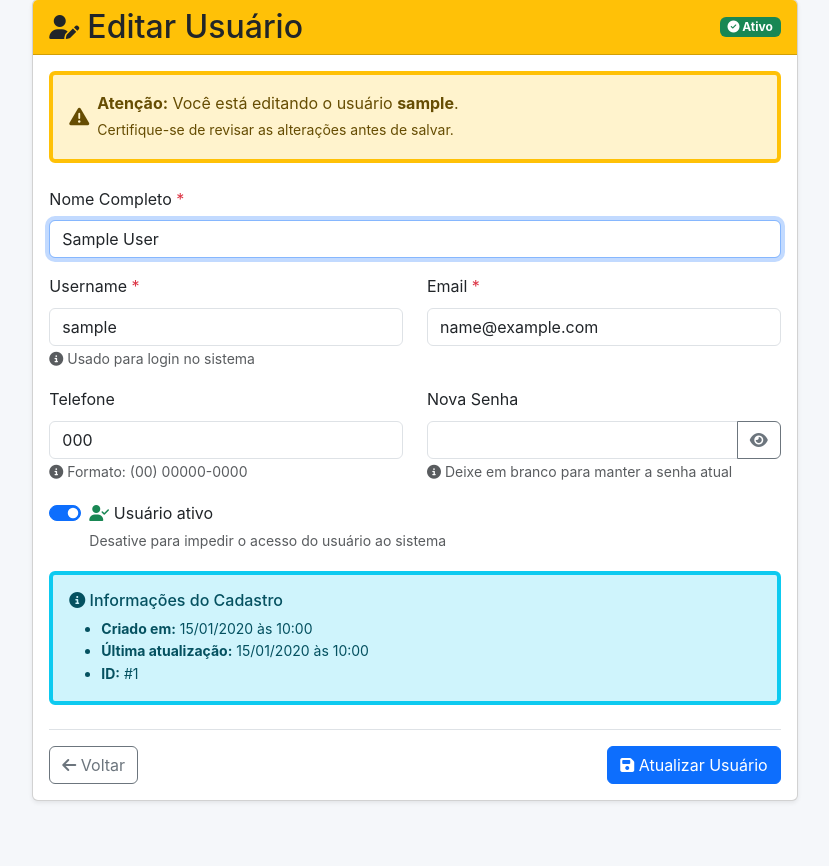
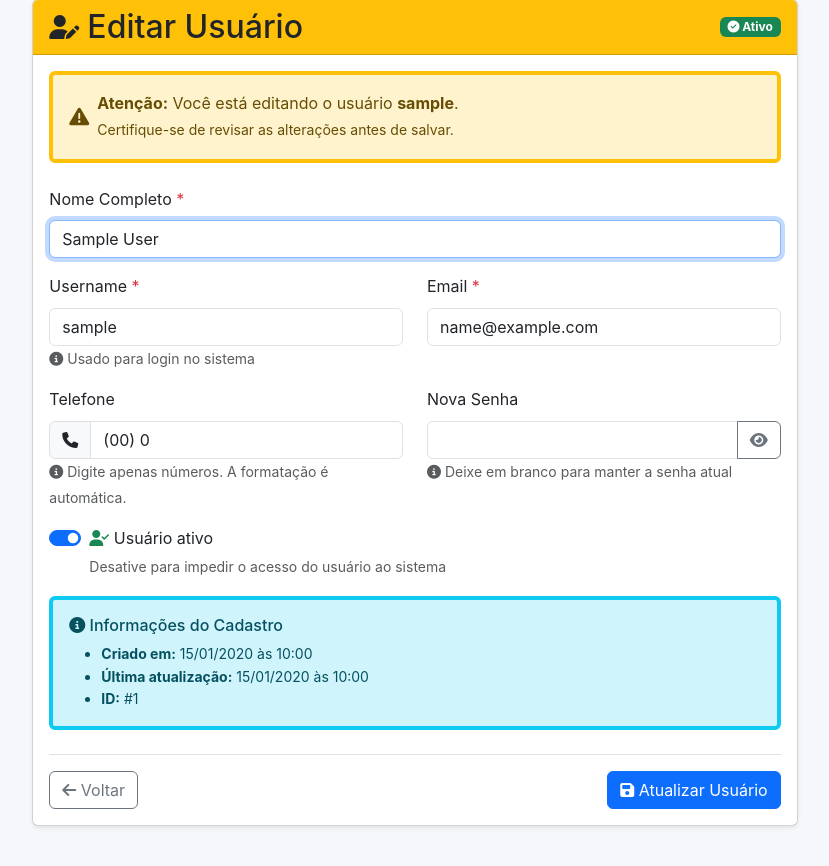
Before and after one commit to torneseumprogramador/desafio_ia_monolito, a Flask app: page /users/1/edit in a window 1280 px wide. Shown: the part 147-1013 px from the top of the page, without its empty margins (225-1054 px from the left). Run offline with Flask 3, Linux system fonts and the light colour scheme; tables that the repository leaves empty hold one stand-in row (values such as "Sample post").

Commit message:
feat: Adicionar máscara automática de telefone brasileiro
- Implementar formatação automática de telefone (00) 00000-0000
- Adicionar ícone de telefone no campo
- Validar apenas entrada de números
- Formatar automaticamente enquanto digita
- Suportar celular (9 dígitos) e fixo (8 dígitos)
- Aplicar máscara ao carregar valores existentes
- Limitar a 11 dígitos (DDD + número)
- Adicionar feedback visual com input-group

Formatos suportados:
- Celular: (00) 00000-0000
- Fixo: (00) 0000-0000

```diff
--- a/app/templates/users/_form.html
+++ b/app/templates/users/_form.html
@@ -57,16 +57,20 @@
             <label for="phone" class="form-label">
                 Telefone
             </label>
+            <div class="input-group">
+                <span class="input-group-text">
+                    <i class="fas fa-phone"></i>
+                </span>
                 <input type="tel"
                        class="form-control"
                        id="phone"
                        name="phone"
                        value="{{ user.phone if user else (data.phone if data else '') }}"
                        placeholder="(00) 00000-0000"
-                   pattern="[\(\)\s\-\+\d]{10,20}"
-                   title="Formato: (00) 00000-0000">
+                       maxlength="15">
+            </div>
             <small class="form-text text-muted">
-                <i class="fas fa-info-circle"></i> Formato: (00) 00000-0000
+                <i class="fas fa-info-circle"></i> Digite apenas números. A formatação é automática.
             </small>
             <div class="invalid-feedback">
                 Por favor, informe um telefone válido.
@@ -161,6 +165,57 @@
 </form>
 
 <script>
+    // Máscara de Telefone Brasileiro
+    document.addEventListener('DOMContentLoaded', function() {
+        const phoneInput = document.getElementById('phone');
+
+        if (phoneInput) {
+            // Aplicar máscara ao carregar a página (se houver valor)
+            if (phoneInput.value) {
+                phoneInput.value = formatPhone(phoneInput.value);
+            }
+
+            // Aplicar máscara enquanto digita
+            phoneInput.addEventListener('input', function(e) {
+                let value = e.target.value;
+                e.target.value = formatPhone(value);
+            });
+
+            // Prevenir entrada de caracteres não numéricos (exceto backspace, delete, etc)
+            phoneInput.addEventListener('keypress', function(e) {
+                const char = String.fromCharCode(e.which);
+                if (!/[0-9]/.test(char)) {
+                    e.preventDefault();
+                }
+            });
+        }
+
+        function formatPhone(value) {
+            // Remove tudo que não é número
+            let numbers = value.replace(/\D/g, '');
+
+            // Limita a 11 dígitos (2 DDD + 9 número)
+            numbers = numbers.substring(0, 11);
+
+            // Aplica a máscara conforme o tamanho
+            if (numbers.length === 0) {
+                return '';
+            } else if (numbers.length <= 2) {
+                // (00
+                return `(${numbers}`;
+            } else if (numbers.length <= 6) {
+                // (00) 0000
+                return `(${numbers.substring(0, 2)}) ${numbers.substring(2)}`;
+            } else if (numbers.length <= 10) {
+                // (00) 0000-0000
+                return `(${numbers.substring(0, 2)}) ${numbers.substring(2, 6)}-${numbers.substring(6)}`;
+            } else {
+                // (00) 00000-0000
+                return `(${numbers.substring(0, 2)}) ${numbers.substring(2, 7)}-${numbers.substring(7, 11)}`;
+            }
+        }
+    });
+
     // Toggle de visibilidade da senha
     document.getElementById('togglePassword').addEventListener('click', function () {
         const password = document.getElementById('password');
```
Lines whose indentation alone changed are shown as unchanged.
